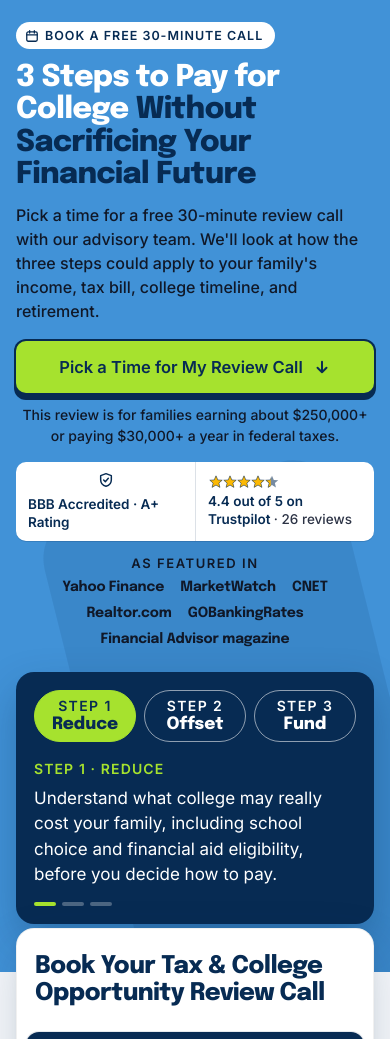
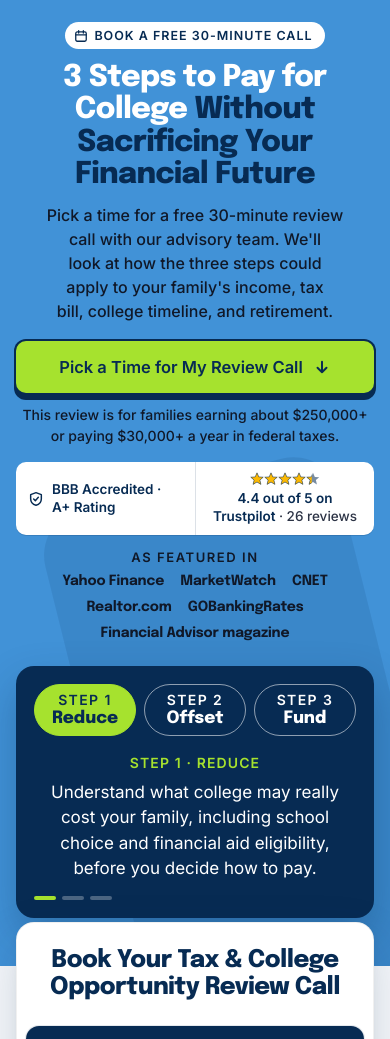
Before and after one commit to gostrategicmarketing-deployment/cfs-booking-concepts, a plain HTML site: page full-v3/index.html in a window 390 px wide. Shown: the part 50-1089 px from the top of the page. Drawn offline with Linux system fonts and the light colour scheme.

Commit message:
full-v3: centered phone layout

```diff
--- a/full-v3/index.html
+++ b/full-v3/index.html
@@ -230,6 +230,11 @@
   @media (max-width: 639px) {
     .hero { padding-bottom: 48px; }
     .hero-grid { padding-top: 8px; gap: 22px; }
+    .hero-copy { text-align: center; }
+    .h1, .sub { text-wrap: balance; margin-left: auto; margin-right: auto; }
+    .badge { align-items: center; text-align: center; }
+    .badge:first-child { justify-content: center; }
+    .steps .panel { text-align: center; }
     .kicker { font-size: 12.5px; padding: 6px 12px 6px 9px; gap: 6px; }
     .kicker svg { width: 14px; height: 14px; }
     .h1 { margin-top: 12px; font-size: 1.875rem; line-height: 1.08; letter-spacing: -0.02em; } /* 30px 800: still AA large */
@@ -250,8 +255,8 @@
       flex-direction: column; align-items: flex-start; justify-content: center; gap: 4px;
       padding: 10px 12px; font-size: 13.5px; line-height: 1.3;
     }
-    .badge + .badge { border-left: 1px solid rgba(7, 43, 83, 0.14); }
-    .badge:first-child { flex-direction: row; align-items: center; gap: 8px; }
+    .badge + .badge { border-left: 1px solid rgba(7, 43, 83, 0.14); align-items: center; text-align: center; }
+    .badge:first-child { flex-direction: row; flex-wrap: nowrap; align-items: center; gap: 8px; text-align: left; }
     .badge .stars { width: 72px; height: 14px; }
     /* press names: one centered line of dot-separated names under a small label */
     .featured { display: block; text-align: center; }
@@ -747,6 +752,22 @@
   .cfs-footer-links a:first-child { padding-left: 0; }
   .cfs-footer-links a:focus-visible { outline: 3px solid var(--blue); outline-offset: 2px; border-radius: 3px; }
   .cfs-footer-links .bar { color: var(--ink-2); }
+
+  /* =====================================================================
+     PHONES (<640px): centered headings, intro lines and CTAs to match the centered hero.
+     Lists, review cards, FAQ answers and the calendar stay left-aligned for readability.
+     ===================================================================== */
+  @media (max-width: 639px) {
+    .card-title, .sec-h, .eyebrow, .cfs-numbers-lead, #book .lead,
+    .closer-in, .cfs-lance-head { text-align: center; text-wrap: balance; }
+    .cfs-lance-body { text-align: center; }
+    .cfs-lance-body .btn, .closer-in .btn { margin-left: auto; margin-right: auto; }
+    .cfs-photo { margin-left: auto; margin-right: auto; }
+    #book .micro { text-align: center; text-wrap: balance; }
+    /* Lance: photo stacked and centered above the name */
+    .cfs-lance-grid { grid-template-columns: minmax(0, 1fr); grid-template-areas: "photo" "head" "body"; row-gap: 14px; }
+    .cfs-photo { width: 140px; }
+  }
 </style>
 </head>
 <body>
```
